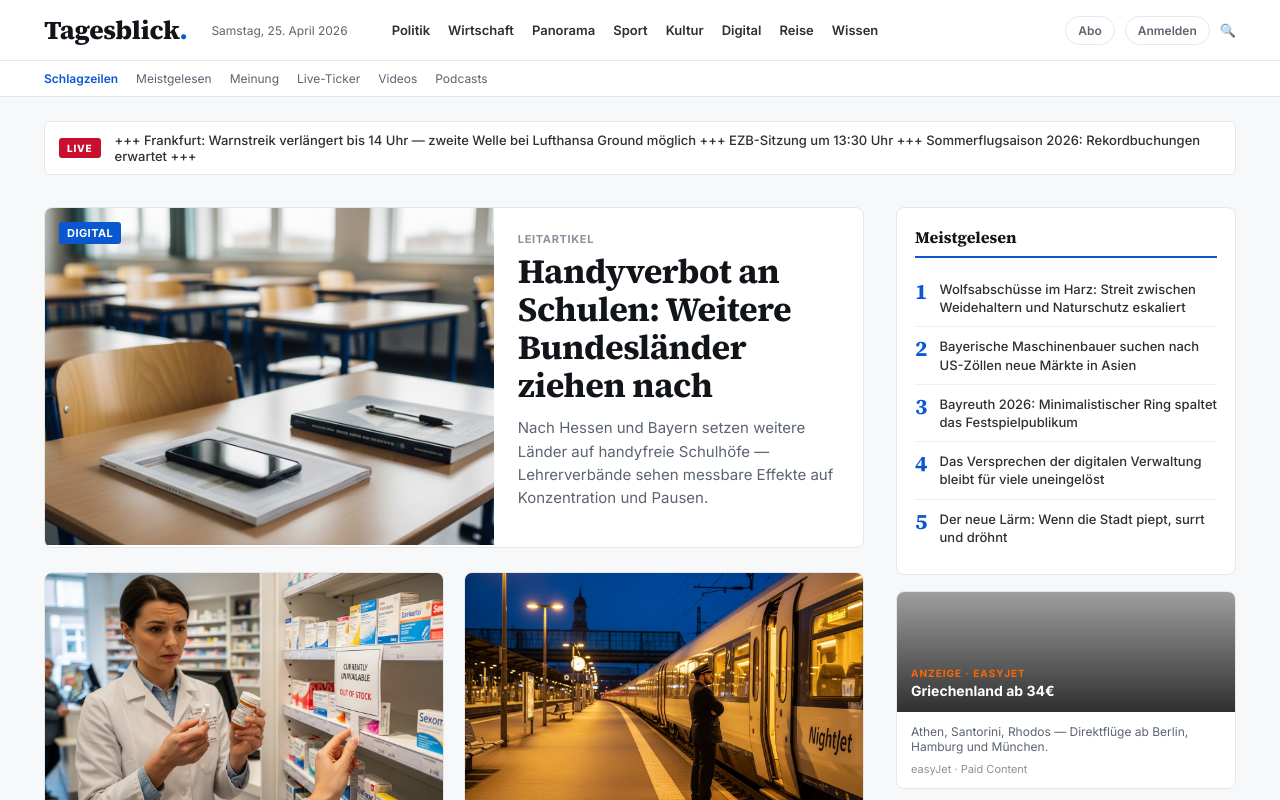
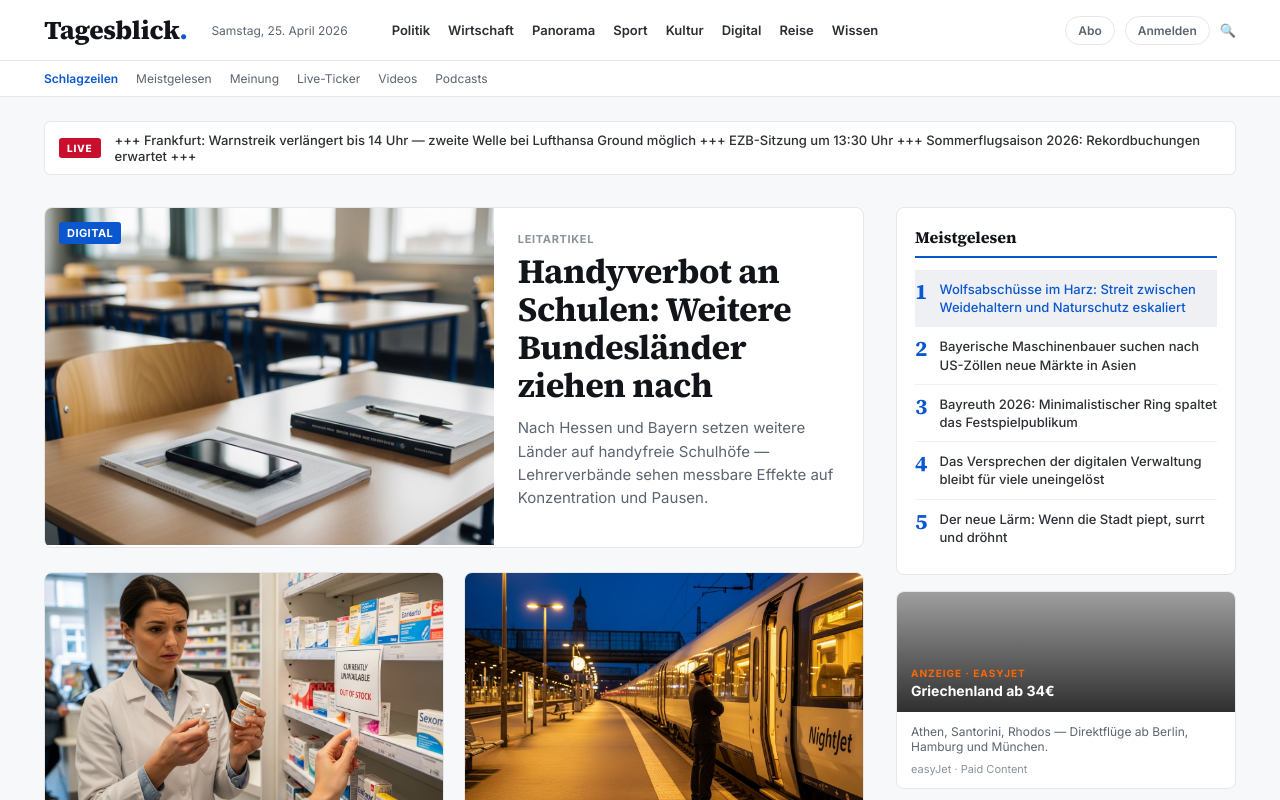
Before and after one commit to RedPineappleMediaGmbH/native-advertising-mvp, a Next.js app: page / in a window 1280 px wide. In both pictures the pointer is over the link 1066 px from the left and 298 px from the top of the page. Shown: the top 800 px of the page. Built offline with nearby package versions, Linux system fonts and the light colour scheme; grey boxes are pictures that could not be loaded.

Commit message:
feat: add hover styles for sidebar Meistgelesen items and sponsored card

```diff
--- a/app/globals.css
+++ b/app/globals.css
@@ -572,3 +572,11 @@ html, body { overflow-x: hidden; max-width: 100%; }
 .article-body li { margin: 6px 0; }
 .article-body strong { font-weight: 700; }
 .article-body a { color: var(--pub-accent); text-decoration: underline; text-underline-offset: 3px; }
+
+.side-item { transition: background-color 0.15s; cursor: pointer; }
+.side-item:hover { background-color: var(--line-2); }
+.side-item:hover .t { color: var(--pub-accent); }
+
+.side-ad { transition: opacity 0.2s; cursor: pointer; }
+.side-ad:hover { opacity: 0.92; }
+.side-ad:hover img { filter: brightness(1.05); transition: filter 0.2s; }
```
